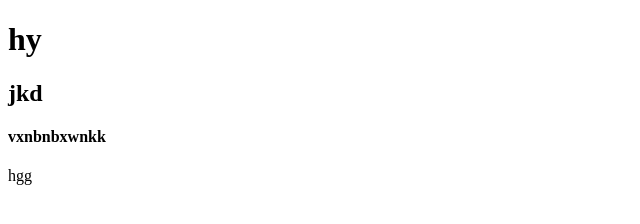
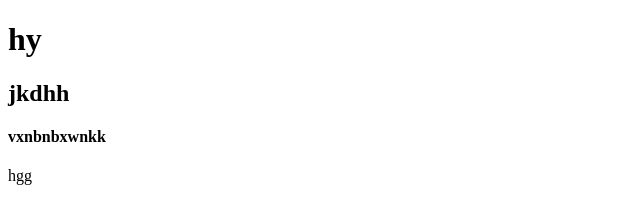
Before and after one commit to Dellal-fatimazahrae/git-project, a plain HTML site: page index.html in a window 1280 px wide. Shown: the full height of the page, 0-640 px from the left. Drawn offline with Linux system fonts and the light colour scheme.

Commit message:
Update index.html

```diff
--- a/index.html
+++ b/index.html
@@ -7,7 +7,7 @@
 </head>
 <body>
     <h1>hy</h1>
-<h2>jkd</h2>
+<h2>jkdhh</h2>
 <h4>vxnbnbxwnkk</h4>
     <footer>hgg</footer>
 </body>
```
